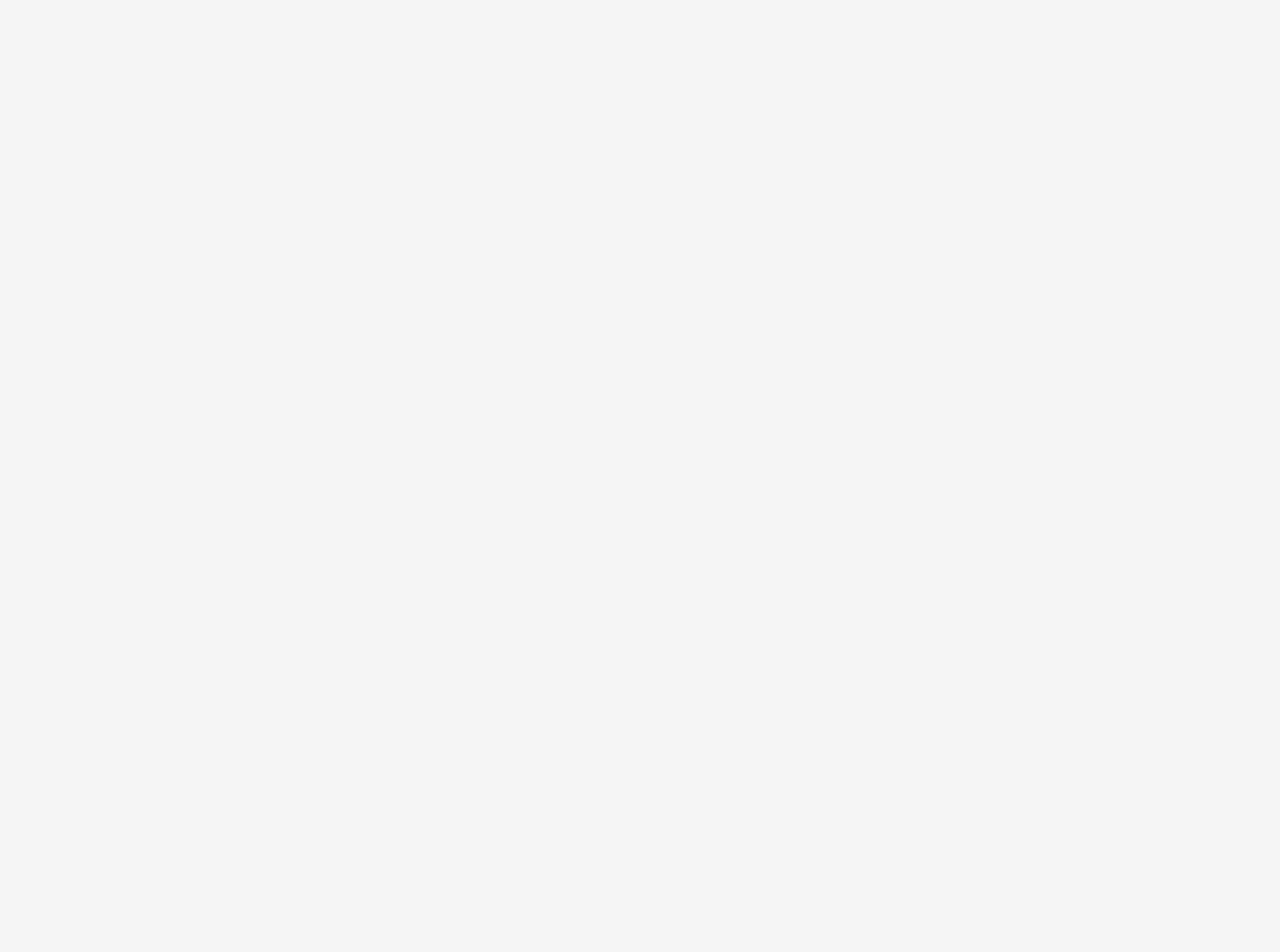
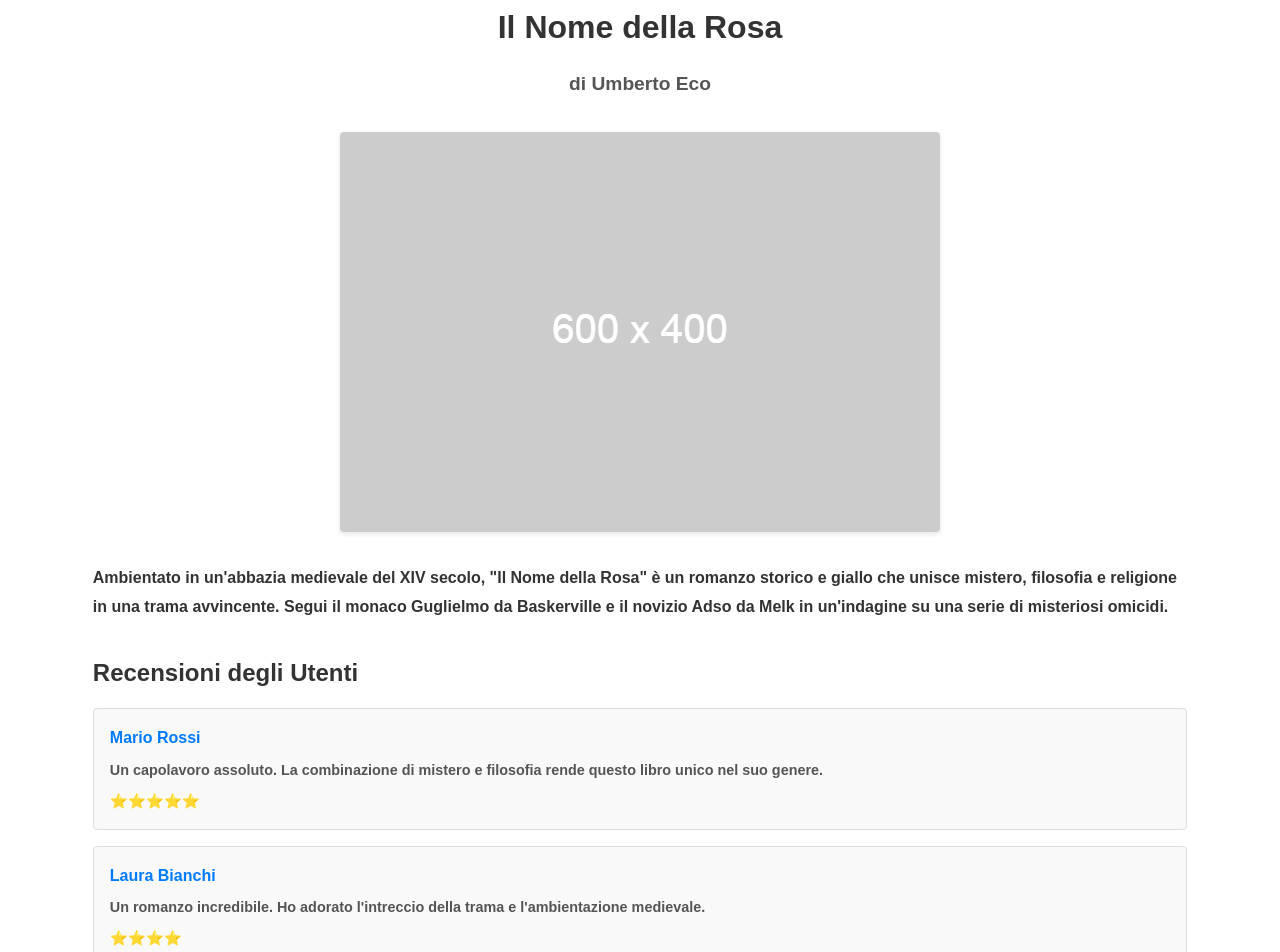
Before and after one commit to raff-E12/webapp-react, a React (Vite) app: page /movies/1 in a window 1280 px wide. Before the commit this address had no page. Shown: the part 140-1092 px from the top of the page. Before the commit the page ends 800 px from the top, so only its background shows below. Built offline with nearby package versions, Linux system fonts and the light colour scheme; a web font is replaced by a local one.

Commit message:
feat: Modifica e Implementazione di "MoviesIDSection"

```diff
--- a/src/App.css
+++ b/src/App.css
@@ -296,5 +296,84 @@
       background: #0056b3;
     }
 
+     .book-detail {
+      margin: 2rem 0;
+      background: #fff;
+      border-radius: 0.25rem;
+      box-shadow: 0 2px 5px rgba(0, 0, 0, 0.1);
+      padding: 2rem;
+    }
+
+    .book-header {
+      text-align: center;
+      margin-bottom: 2rem;
+    }
+
+    .book-header h1 {
+      font-size: 2rem;
+      margin-bottom: 1rem;
+    }
+
+    .book-header p {
+      font-size: 1.2rem;
+      color: #555;
+    }
+
+    .book-description {
+      margin-bottom: 2rem;
+    }
+
+    .book-description p {
+      font-size: 1rem;
+      line-height: 1.8;
+    }
+
+    /* Sezione Recensioni */
+    .reviews {
+      margin-top: 2rem;
+    }
+
+    .reviews h2 {
+      font-size: 1.5rem;
+      margin-bottom: 1rem;
+    }
+
+    .review {
+      background: #f9f9f9;
+      border: 1px solid #ddd;
+      border-radius: 0.25rem;
+      padding: 1rem;
+      margin-bottom: 1rem;
+    }
+
+    .review h3 {
+      font-size: 1rem;
+      margin-bottom: 0.5rem;
+      color: #007bff;
+    }
+
+    .review p {
+      font-size: 0.9rem;
+      color: #555;
+    }
+
+    .review .rating {
+      color: #ffc107;
+      margin-top: 0.5rem;
+    }
+
+     .book-image {
+      display: flex;
+      justify-content: center;
+      margin-bottom: 2rem;
+    }
+
+    .book-image img {
+      max-width: 100%;
+      height: auto;
+      border-radius: 0.25rem;
+      box-shadow: 0 2px 5px rgba(0, 0, 0, 0.1);
+    }
+
 
 /***** End CSS Layout Page *****/
--- a/src/App.jsx
+++ b/src/App.jsx
@@ -3,6 +3,7 @@
 import Homepage from './assets/pages/Homepage'
 import ListMovies from './assets/pages/ListMovies'
 import Contactpage from './assets/pages/Contactpage'
+import MoviesIDSection from './assets/pages/MoviesIDSection'
 
 function App() {
   return (
@@ -12,6 +13,7 @@
          <Route index element={<Homepage />} />
          <Route path="/movies" element={<ListMovies />}/>
          <Route path='/contact' element={<Contactpage />} />
+         <Route path='/movies/:name' element={<MoviesIDSection />}/>
       </Routes>
     </BrowserRouter>
     </>
--- /dev/null
+++ b/src/assets/pages/MoviesIDSection.jsx
@@ -0,0 +1,59 @@
+import React from 'react'
+import Header from '../components/Header'
+import Footer from '../components/Footer'
+import { useParams } from 'react-router'
+import Placeholder from "../../../public/imgs/img_placeholder.png"
+
+export default function MoviesIDSection() {
+  const { name } = useParams();
+  console.log(name);
+
+  return (
+   <>
+   <Header />
+
+        <section class="book-detail">
+        <div class="container">
+        <div class="book-header">
+            <h1>Il Nome della Rosa</h1>
+            <p>di Umberto Eco</p>
+        </div>
+        <div class="book-image">
+        <img src={Placeholder} alt="Il Nome della Rosa" />
+        </div>
+        <div class="book-description">
+            <p>
+            Ambientato in un'abbazia medievale del XIV secolo, "Il Nome della Rosa" è un romanzo storico e giallo che unisce mistero, filosofia e religione in una trama avvincente. Segui il monaco Guglielmo da Baskerville e il novizio Adso da Melk in un'indagine su una serie di misteriosi omicidi.
+            </p>
+        </div>
+
+        <div class="reviews">
+            <h2>Recensioni degli Utenti</h2>
+            <div class="review">
+            <h3>Mario Rossi</h3>
+            <p>
+                Un capolavoro assoluto. La combinazione di mistero e filosofia rende questo libro unico nel suo genere.
+            </p>
+            <p class="rating">⭐⭐⭐⭐⭐</p>
+            </div>
+            <div class="review">
+            <h3>Laura Bianchi</h3>
+            <p>
+                Un romanzo incredibile. Ho adorato l'intreccio della trama e l'ambientazione medievale.
+            </p>
+            <p class="rating">⭐⭐⭐⭐</p>
+            </div>
+            <div class="review">
+            <h3>Giovanni Verdi</h3>
+            <p>
+                Molto interessante, ma in alcuni punti un po' complesso. Consigliato a chi ama i romanzi storici.
+            </p>
+            <p class="rating">⭐⭐⭐⭐</p>
+            </div>
+        </div>
+        </div>
+    </section>
+   <Footer />
+   </>
+  )
+}
```
